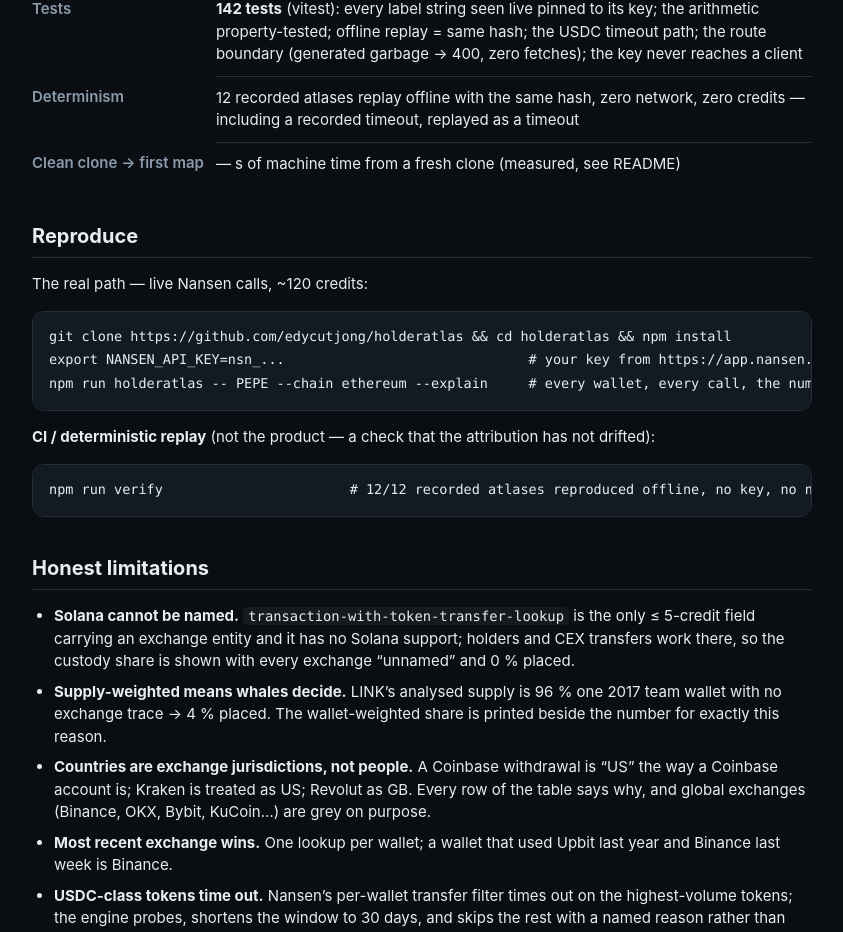
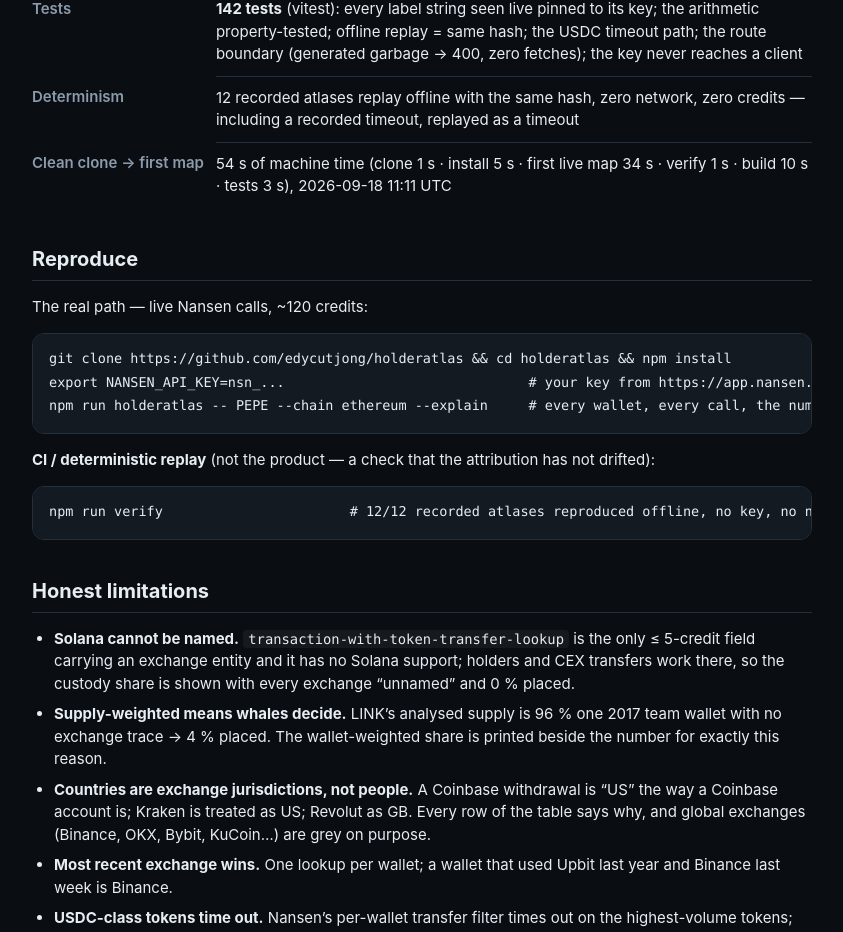
Before and after one commit to edycutjong/holderatlas, a Next.js app in the folder apps/web/: page /judge in a window 1280 px wide. Shown: the part 1237-2169 px from the top of the page, without its empty margins (218-1061 px from the left). Built offline with nearby package versions, Linux system fonts and the light colour scheme; no server answers.

Commit message:
docs: clean-clone timing (54 s) in README, JUDGE.md and /judge

```diff
--- a/apps/web/app/judge/page.tsx
+++ b/apps/web/app/judge/page.tsx
@@ -12,7 +12,7 @@
 };
 
 const TEST_COUNT = 142;
-const CLEAN_CLONE_S = "—";
+const CLEAN_CLONE_S = "54";
 
 export default function Judge() {
   return (
@@ -104,7 +104,9 @@
             </tr>
             <tr>
               <th>Clean clone → first map</th>
-              <td>{CLEAN_CLONE_S} s of machine time from a fresh clone (measured, see README)</td>
+              <td>
+                {CLEAN_CLONE_S} s of machine time (clone 1 s · install 5 s · first live map 34 s · verify 1 s · build 10 s · tests 3 s), 2026-09-18 11:11 UTC
+              </td>
             </tr>
           </tbody>
         </table>
```
Also changed, not shown: 2 other files (tests, documents, lock files or other folders).
